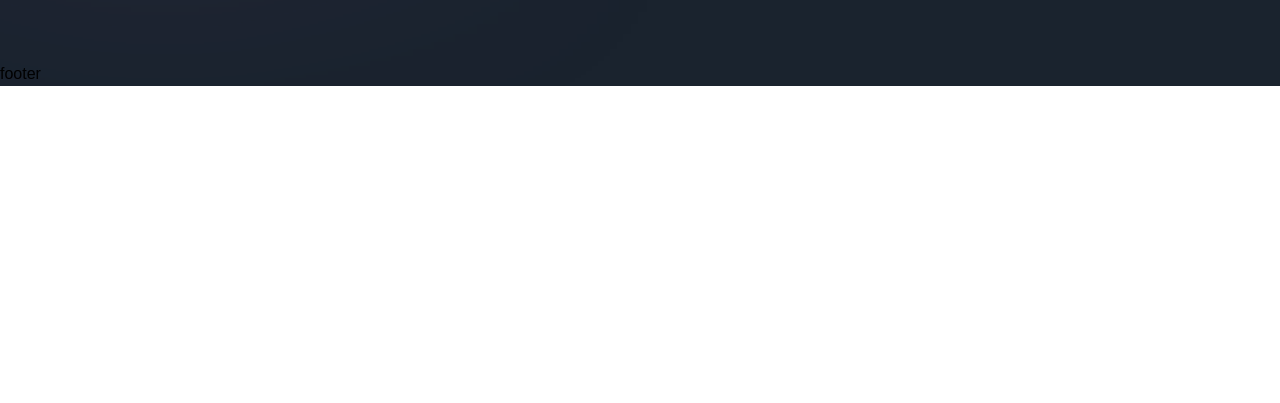
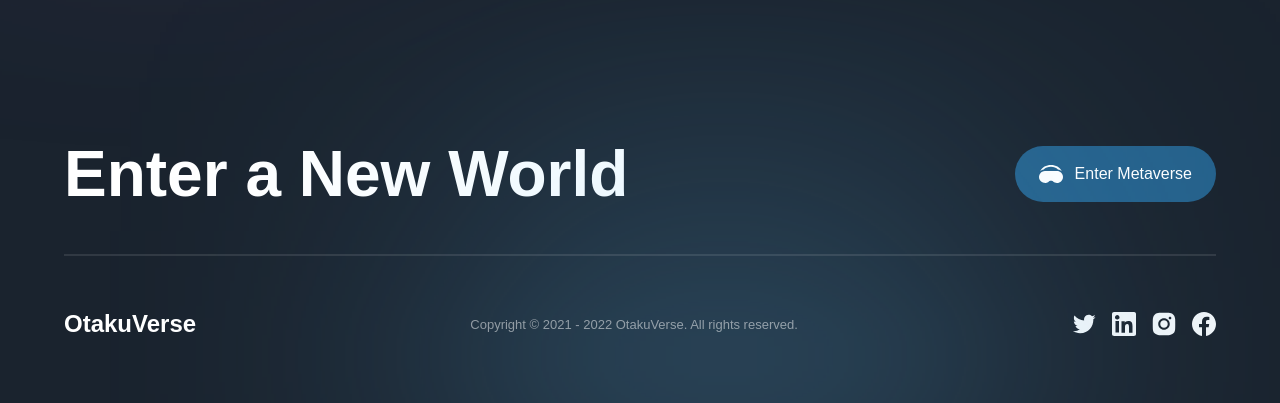
Before and after one commit to RealOtakuBoi/OtakuVerse-a-Metaverse-site-Landing-Page, a Next.js app: page / in a window 1280 px wide. Shown: the part 6679-7082 px from the top of the page. Before the commit the page ends 6765 px from the top, so only its background shows below. Built offline with nearby package versions, Linux system fonts and the light colour scheme; a web font is replaced by a local one.

Commit message:
Footer done

```diff
--- a/components/Footer.jsx
+++ b/components/Footer.jsx
@@ -1,9 +1,60 @@
-'use client';
+"use client";
+
+import { motion } from "framer-motion";
+import { socials } from "../constants";
+import styles from "../styles";
+import { footerVariants } from "../utils/motion";
 
 const Footer = () => (
-  <footer>
-    footer
-  </footer>
+  <motion.footer
+    variants={footerVariants}
+    initial="hidden"
+    whileInView="show"
+    className={` ${styles.paddings} py-8 relative `}
+  >
+    <div className="footer-gradient" />
+
+    <div className={` ${styles.innerWidth} mx-auto flex flex-col gap-8  `}>
+      <div className="flex justify-between items-center flex-wrap gap-5">
+        <h4 className="font-bold md:text-[64px] text-[44px]  text-white ">
+          Enter a New World
+        </h4>
+        <button
+          type="button"
+          className="flex items-center h-fit py-4 px-6 bg-[#25618b] rounded-[32px] gap-[12px]"
+        >
+          <img
+            src="/headset.svg"
+            alt="headset"
+            className="w-[24px] h-[24px] object-contain"
+          />
+          <span className="font-normal text-[16px] text-white  ">
+            Enter Metaverse
+          </span>
+        </button>
+      </div>
+      <div className="flex flex-col">
+        <div className="mb-[50px] h-[2px] bg-white opacity-10 " />
+
+        <div className="flex items-center justify-between flex-wrap gap-4">
+          <h4 className="font-extrabold text-[24px] text-white">OtakuVerse</h4>
+          <p className="font-normal text-[13px] text-white opacity-50">
+            Copyright © 2021 - 2022 OtakuVerse. All rights reserved.
+          </p>
+          <div className="flex gap-4">
+            {socials.map((icon) => (
+              <img
+                src={icon.url}
+                alt={icon.name}
+                key={icon.name}
+                className=" w-[24px] h-[24px] object-contain cursor-pointer "
+              />
+            ))}
+          </div>
+        </div>
+      </div>
+    </div>
+  </motion.footer>
 );
 
 export default Footer;
```
